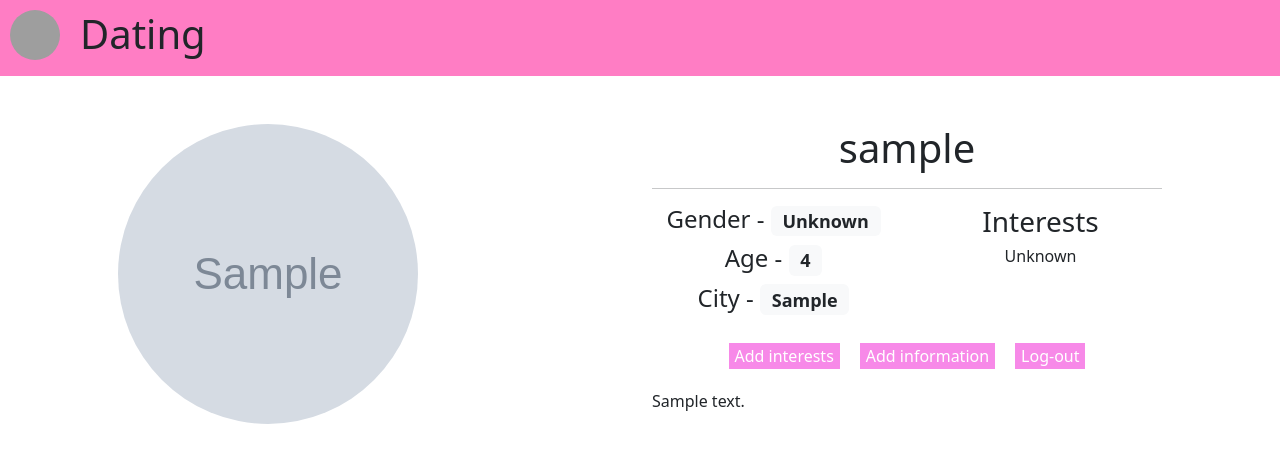
After one commit to Ganechka-web/Dating-site, a Django app: a page that uses dating/accounts/templates/accounts/dating_user/profile.html in a window 1280 px wide. The commit adds this page. Shown: the top 471 px of the page. Run offline with Django 5.2, Linux system fonts and the light colour scheme; tables that the repository leaves empty hold one stand-in row (values such as "Sample post"); grey boxes marked "Sample" are stand-in pictures; some libraries are stand-ins or nearby versions; grey boxes are pictures that could not be loaded.

Commit message:
Add user profile page, possibility to log out

```diff
--- a/dating/accounts/models.py
+++ b/dating/accounts/models.py
@@ -1,3 +1,6 @@
+from dateutil.relativedelta import relativedelta
+from datetime import datetime
+
 from django.db import models
 from django.contrib.auth.models import AbstractUser
 
@@ -28,3 +31,7 @@ class DatingUser(AbstractUser):
         indexes = [
             models.Index(fields=['city'])
         ]
+
+    def get_user_age(self) -> int:
+        return relativedelta(datetime.now(),
+                             self.date_birth).years
--- /dev/null
+++ b/dating/accounts/templates/accounts/dating_user/profile.html
@@ -0,0 +1,71 @@
+{% extends 'base.html' %}
+{% load static %}
+
+{% block title %}Your profile{% endblock %}
+
+{% block content %}
+<div class="container p-5">
+        <div class="row rom-cols-md-6">
+          <div class="col">
+            <div class="profile-img-container">
+              <img src="{% if object.image %}{{ object.image.url }}{% else %}
+                        {% static 'img/default-avatar.jpg' %}{% endif %}"
+                   alt="User avatar" />
+            </div>
+          </div>
+          <div class="col">
+            <h1 class="text-center">{{ object.username }}</h1>
+            <hr />
+            <div class="row">
+              <div class="col-6">
+                <h4 class="text-center">
+                  Gender -
+                  <span class="badge bg-light text-dark">
+                    {% if object.gender %}
+                      {{ object.gender }}
+                    {% else %}
+                      Unknown
+                    {% endif %}
+                  </span>
+                </h4>
+                <h4 class="text-center">
+                  Age - <span class="badge bg-light text-dark">{{ object.get_user_age }}</span>
+                </h4>
+                <h4 class="text-center">
+                  City -
+                  <span class="badge bg-light text-dark">
+                    {% if object.city %}
+                      {{ object.city|capfirst }}
+                    {% else %}
+                      Unknown
+                    {% endif %}
+                  </span>
+                </h4>
+              </div>
+              <div class="col-6">
+                <h3 class="text-center">Interests</h3>
+                {% for interest in object.interests.all %}
+                  <span class="badge bg-light text-dark">{{ interest.name }}</span>
+                {% empty %}
+                  <h6 class="text-center">Unknown</h6>
+                {% endfor %}
+              </div>
+              <div class="col-12">
+                <div class="profile-actions-container">
+                  <button class="profile-action-button">Add interests</button>
+                  <button class="profile-action-button">Add information</button>
+                  <form action="{% url 'logout' %}" method="post">{% csrf_token %}
+                    <button class="profile-action-button" type="submit">Log-out</button>
+                  </form>
+                </div>
+              </div>
+            </div>
+            {% if object.description %}
+              {{ object.description }}
+            {% else %}
+              Unknown
+            {% endif %}
+          </div>
+        </div>
+      </div>
+{% endblock %}
--- a/dating/accounts/urls.py
+++ b/dating/accounts/urls.py
@@ -10,7 +10,10 @@ urlpatterns = [
     path('login/',
          views.DatingUserLoginView.as_view(),
          name='login'),
-    # path('logout/',
-    #      views,
-    #      name='logout')
+    path('logout/',
+         views.DatingUserLogoutView.as_view(),
+         name='logout'),
+    path('<int:pk>/<str:username>/',
+         views.DatingUserDatailView.as_view(),
+         name='user_detail')
 ]
--- a/dating/accounts/views.py
+++ b/dating/accounts/views.py
@@ -1,11 +1,17 @@
+from django.urls import reverse
 from django.views.generic.base import TemplateResponseMixin
-from django.contrib.auth import authenticate, login
+from django.views.generic import DetailView
+from django.contrib.auth import authenticate, login, \
+    get_user_model, logout
 from django.http import HttpResponse
 from django.shortcuts import redirect
 from django.views import View
 
 from .forms import DatingUserCreationForm, \
                     DatingUserLoginForm
+
+
+DatingUser = get_user_model()
 
 
 class DatingUserRegistrationView(View, TemplateResponseMixin):
@@ -49,9 +55,30 @@ class DatingUserLoginView(View, TemplateResponseMixin):
             if current_user:
                 login(request, current_user)
 
-                return HttpResponse('Done')
+                return redirect('user_detail',
+                                current_user.id,
+                                current_user.username)
+
             else:
                 form.add_error('password',
                                'Your username or password didn`t match')
 
         return self.render_to_response({'form': form})
+
+
+class DatingUserLogoutView(View):
+    def post(self, request):
+        logout(request)
+
+        return redirect('login')
+
+
+class DatingUserDatailView(DetailView):
+    template_name = 'accounts/dating_user/profile.html'
+    model = DatingUser
+
+    def get_context_data(self, **kwargs):
+        context = super().get_context_data(**kwargs)
+        context['section'] = 'profile'
+
+        return context
--- a/dating/static/css/base.css
+++ b/dating/static/css/base.css
@@ -82,6 +82,25 @@ main {
   width: 100%;
   height: 100%;
   object-fit: cover;
+}
+
+/* Profile */
+
+.profile-actions-container {
+  display: flex;
+  justify-content: center;
+  padding: 10px;
+}
+
+.profile-action-button {
+  margin: 10px;
+  color: white;
+  border: none;
+  background-color: rgb(247, 137, 232);
+}
+
+.profile-action-button:hover {
+  color: black;
 }
 
 /* Chats */
```
Also changed, not shown: dating/static/img/default-avatar.jpg (added).
